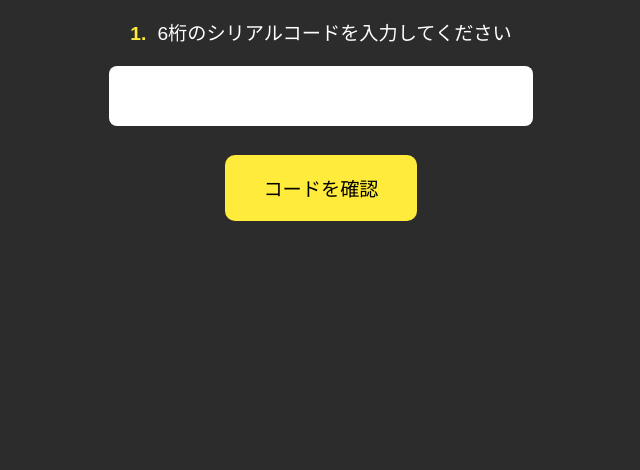
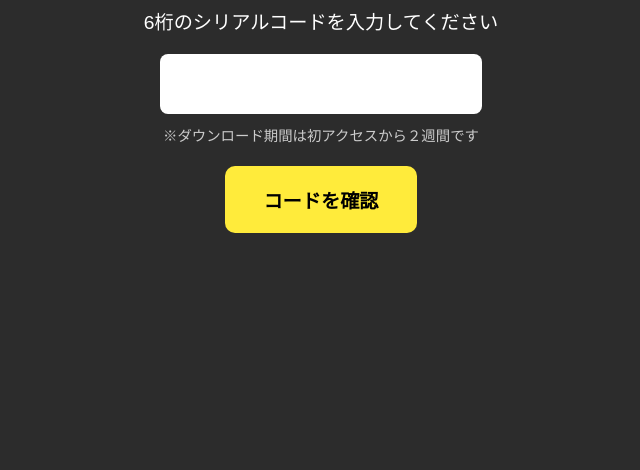
Before and after one commit to ONESAYA/ukicode-redirect, a plain HTML site: page index.html in a window 1280 px wide. Shown: the part 330-800 px from the top of the page, without its empty margins (319-959 px from the left). Drawn offline with Linux system fonts and the light colour scheme.

Commit message:
Update index.html

```diff
--- a/index.html
+++ b/index.html
@@ -33,12 +33,6 @@
       margin-bottom: 1em;
     }
 
-    .step {
-      color: #ffeb3b;
-      font-weight: bold;
-      margin-right: 0.3em;
-    }
-
     input {
       padding: 1em;
       font-size: 1.2em;
@@ -46,8 +40,14 @@
       max-width: 400px;
       border: none;
       border-radius: 8px;
+      margin-bottom: 0.5em;
+      text-align: center;
+    }
+
+    .note {
+      font-size: 0.9em;
+      color: #ccc;
       margin-bottom: 1.5em;
-      text-align: center;
     }
 
     button {
@@ -56,6 +56,7 @@
       border: none;
       padding: 1em 2em;
       font-size: 1.2em;
+      font-weight: bold; /* 太字に変更 */
       border-radius: 10px;
       cursor: pointer;
       transition: background-color 0.3s ease;
@@ -70,8 +71,9 @@
   <div class="container">
     <h1>UKIダウンロードリンク</h1>
     <form id="codeForm">
-      <label for="codeInput"><span class="step">1.</span> 6桁のシリアルコードを入力してください</label>
+      <label for="codeInput">6桁のシリアルコードを入力してください</label>
       <input type="text" id="codeInput" maxlength="6" required>
+      <div class="note">※ダウンロード期間は初アクセスから２週間です</div>
       <button type="submit">コードを確認</button>
     </form>
   </div>
```
